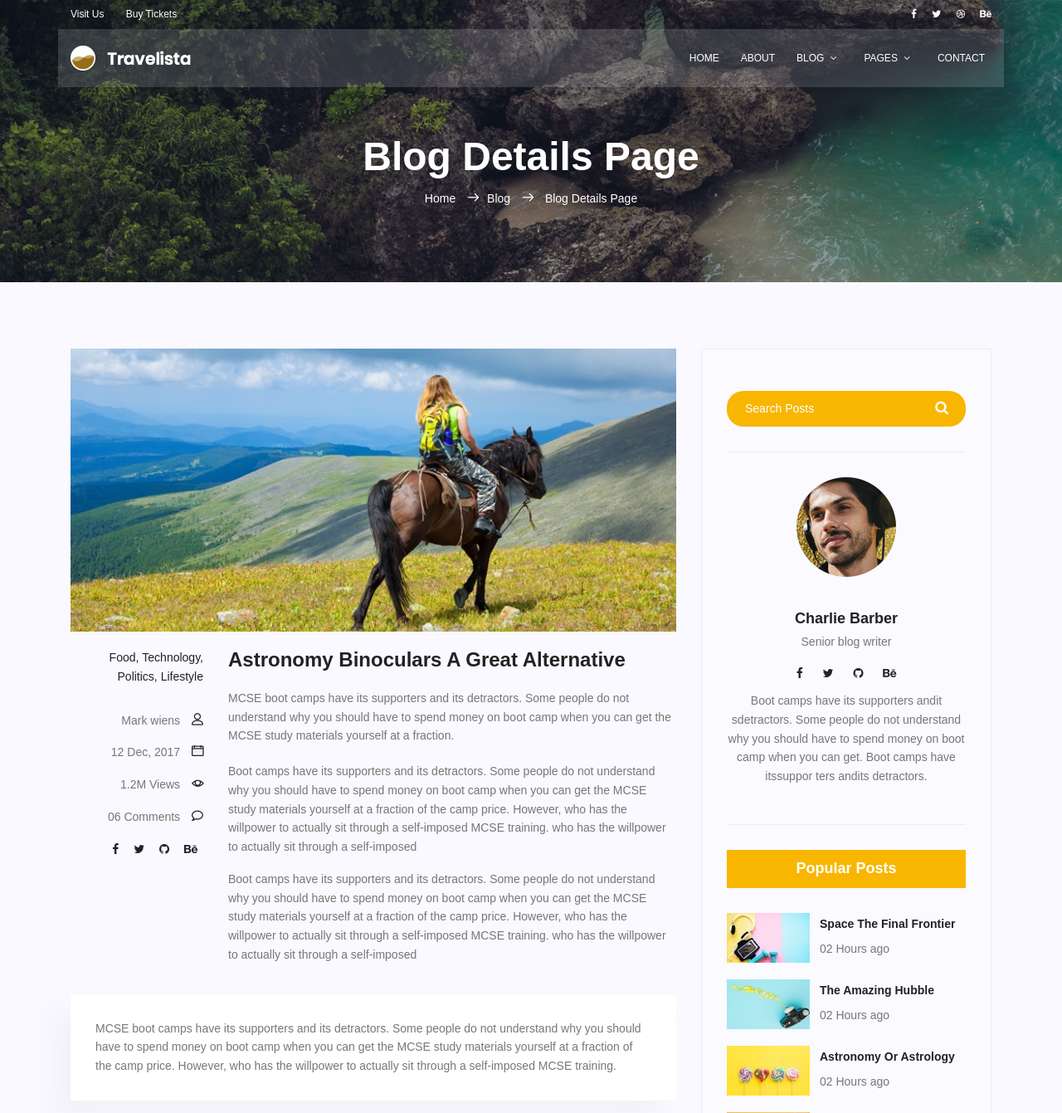
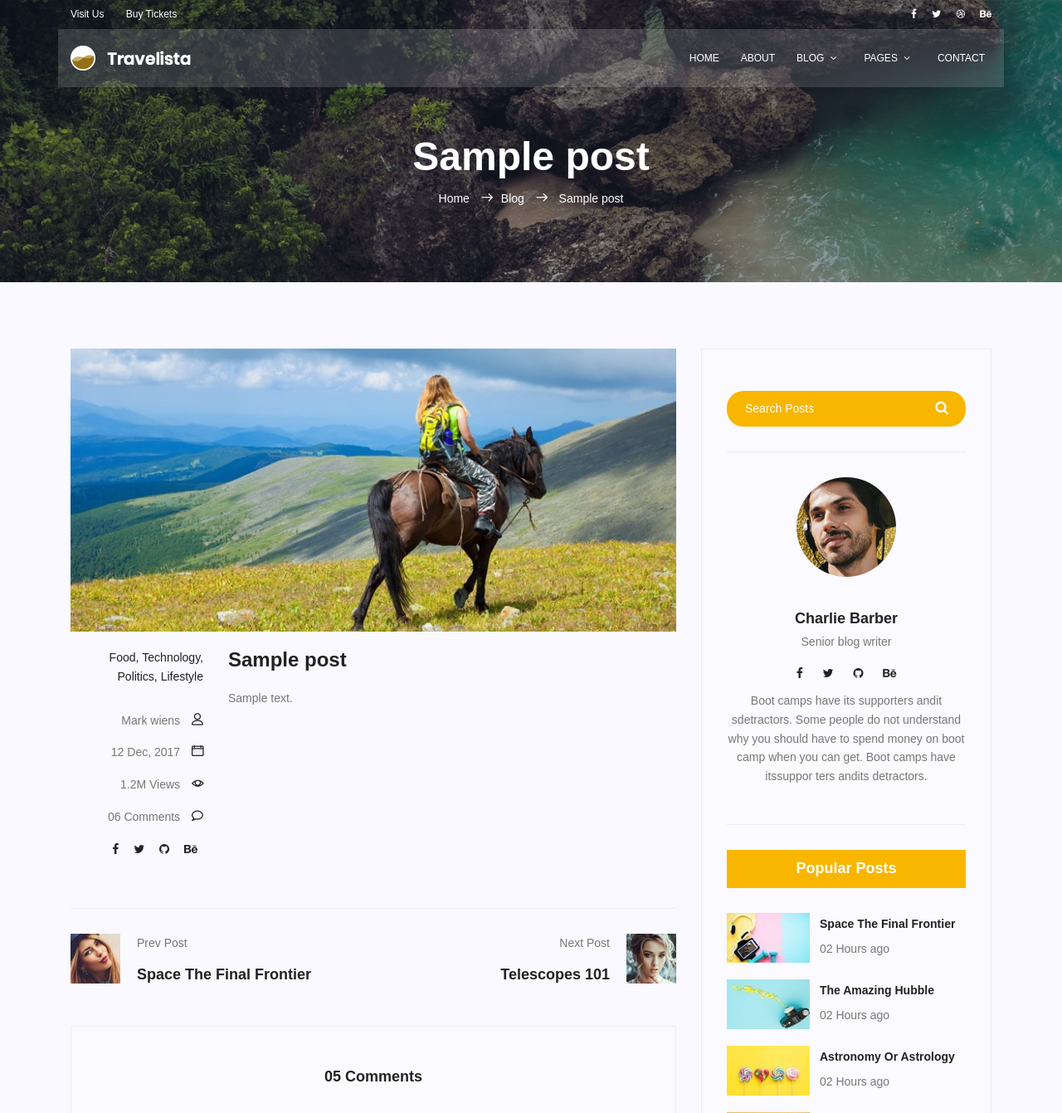
Before and after one commit to KasraFereydounpoor/first_site_experience, a Django app: template templates/blog/blog-single.html in a window 1280 px wide. Shown: the top 1341 px of the page at 83% size. Run offline with Django 5.2, Linux system fonts and the light colour scheme; the template is opened without the code that fills it: values that come from a table or form of the project are taken from there, others are empty; tables that the repository leaves empty hold one stand-in row (values such as "Sample post"); some libraries are stand-ins or nearby versions.

Commit message:
some changes
blog home blog single
some dynamic things

```diff
--- a/blog/urls.py
+++ b/blog/urls.py
@@ -6,6 +6,6 @@
 
 urlpatterns = [
     path('', blog_view , name='index'),
-    path('single', blog_single , name='single'),
-    path('test', test , name='test'),
+    path('<int:pid>', blog_single , name='single'),
+    #path('test ', test , name='test'),
 ]
--- a/templates/blog/blog-home.html
+++ b/templates/blog/blog-home.html
@@ -196,7 +196,7 @@
     <section class="post-content-area">
       <div class="container">
         <div class="row">
-          <div class="col-lg-8 posts-list">
+          <div class="col-lg-8 posts-l ist">
             {% for post in posts %}
             <div class="single-post row">
               <div class="col-lg-3 col-md-3 meta-details">
@@ -232,7 +232,7 @@
                     alt=""
                   />
                 </div>
-                <a class="posts-title" href="#"
+                <a class="posts-title" href="/blog/{{post.id}}"
                   ><h3>{{post.title}}</h3></a
                 >
                 <p class="excert">
--- a/templates/blog/blog-single.html
+++ b/templates/blog/blog-single.html
@@ -21,7 +21,8 @@
     <title>Travel</title>
 
     <link
-      href="{% static 'https://fonts.googleapis.com/css?family=Poppins:100,200,400,300,500,600,700'%}" rel="stylesheet"
+      href="{% static 'https://fonts.googleapis.com/css?family=Poppins:100,200,400,300,500,600,700'%}"
+      rel="stylesheet"
     />
     <!--
 			CSS
@@ -104,13 +105,13 @@
       <div class="container">
         <div class="row d-flex align-items-center justify-content-center">
           <div class="about-content col-lg-12">
-            <h1 class="text-white">Blog Details Page</h1>
+            <h1 class="text-white">{{post.title}}</h1>
             <p class="text-white link-nav">
               <a href="index.html">Home </a>
               <span class="lnr lnr-arrow-right"></span
               ><a href="blog-home.html">Blog </a>
               <span class="lnr lnr-arrow-right"></span>
-              <a href="blog-single.html"> Blog Details Page</a>
+              {{post.title}}
             </p>
           </div>
         </div>
@@ -174,73 +175,14 @@
               </div>
               <div class="col-lg-9 col-md-9">
                 <h3 class="mt-20 mb-20">
-                  Astronomy Binoculars A Great Alternative
+                  {{post.title}}
                 </h3>
                 <p class="excert">
-                  MCSE boot camps have its supporters and its detractors. Some
-                  people do not understand why you should have to spend money on
-                  boot camp when you can get the MCSE study materials yourself
-                  at a fraction.
+                      {{post.content}}
                 </p>
-                <p>
-                  Boot camps have its supporters and its detractors. Some people
-                  do not understand why you should have to spend money on boot
-                  camp when you can get the MCSE study materials yourself at a
-                  fraction of the camp price. However, who has the willpower to
-                  actually sit through a self-imposed MCSE training. who has the
-                  willpower to actually sit through a self-imposed
-                </p>
-                <p>
-                  Boot camps have its supporters and its detractors. Some people
-                  do not understand why you should have to spend money on boot
-                  camp when you can get the MCSE study materials yourself at a
-                  fraction of the camp price. However, who has the willpower to
-                  actually sit through a self-imposed MCSE training. who has the
-                  willpower to actually sit through a self-imposed
-                </p>
+
               </div>
-              <div class="col-lg-12">
-                <div class="quotes">
-                  MCSE boot camps have its supporters and its detractors. Some
-                  people do not understand why you should have to spend money on
-                  boot camp when you can get the MCSE study materials yourself
-                  at a fraction of the camp price. However, who has the
-                  willpower to actually sit through a self-imposed MCSE
-                  training.
-                </div>
-                <div class="row mt-30 mb-30">
-                  <div class="col-6">
-                    <img
-                      class="img-fluid"
-                      src="{% static 'img/blog/post-img1.jpg' %}"
-                      alt=""
-                    />
-                  </div>
-                  <div class="col-6">
-                    <img
-                      class="img-fluid"
-                      src="{% static 'img/blog/post-img2.jpg' %}"
-                      alt=""
-                    />
-                  </div>
-                  <div class="col-lg-12 mt-30">
-                    <p>
-                      MCSE boot camps have its supporters and its detractors.
-                      Some people do not understand why you should have to spend
-                      money on boot camp when you can get the MCSE study
-                      materials yourself at a fraction of the camp price.
-                      However, who has the willpower.
-                    </p>
-                    <p>
-                      MCSE boot camps have its supporters and its detractors.
-                      Some people do not understand why you should have to spend
-                      money on boot camp when you can get the MCSE study
-                      materials yourself at a fraction of the camp price.
-                      However, who has the willpower.
-                    </p>
-                  </div>
-                </div>
-              </div>
+
             </div>
             <div class="navigation-area">
               <div class="row">
```
Also changed, not shown: blog/views.py (+9 -6 lines), templates/base.html (+1 -6 lines).
